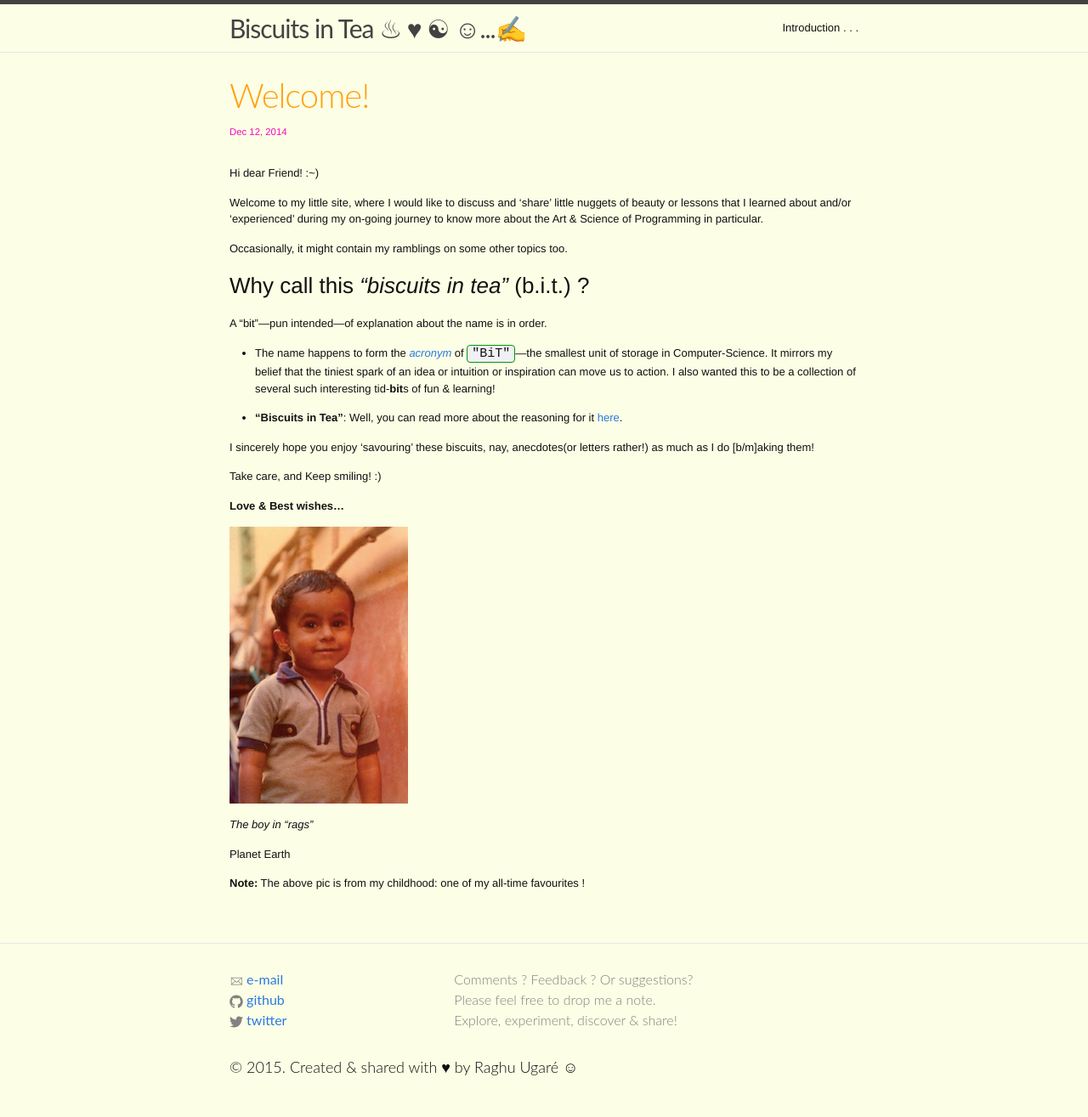
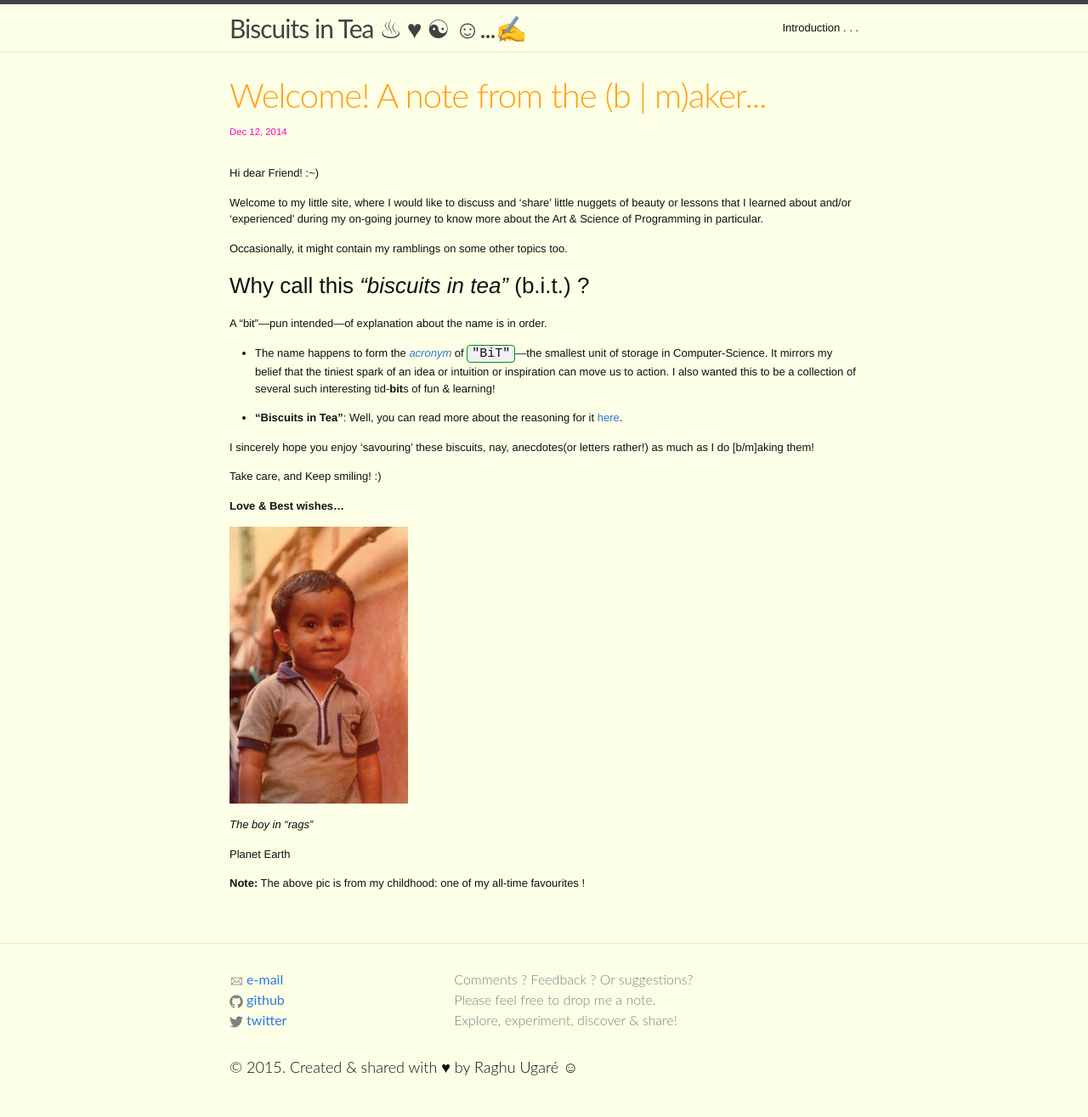
Before and after one commit to raghuugare/raghuugare.bkup, a Jekyll site: the page built from _posts/2014-12-12-welcome.markdown, in a window 1280 px wide. Shown: the whole page at 85% size. Built offline with Jekyll 4.4.1, drawn with Linux system fonts in a browser that asks for light colours.

Commit message:
Small change in the title...

```diff
--- a/_posts/2014-12-12-welcome.markdown
+++ b/_posts/2014-12-12-welcome.markdown
@@ -1,6 +1,6 @@
 ---
 layout: post
-title:  "Welcome!"
+title:  "Welcome! A note from the (b | m)aker..."
 date:   2014-12-12 21:00:10
 categories: general
 ---
```
